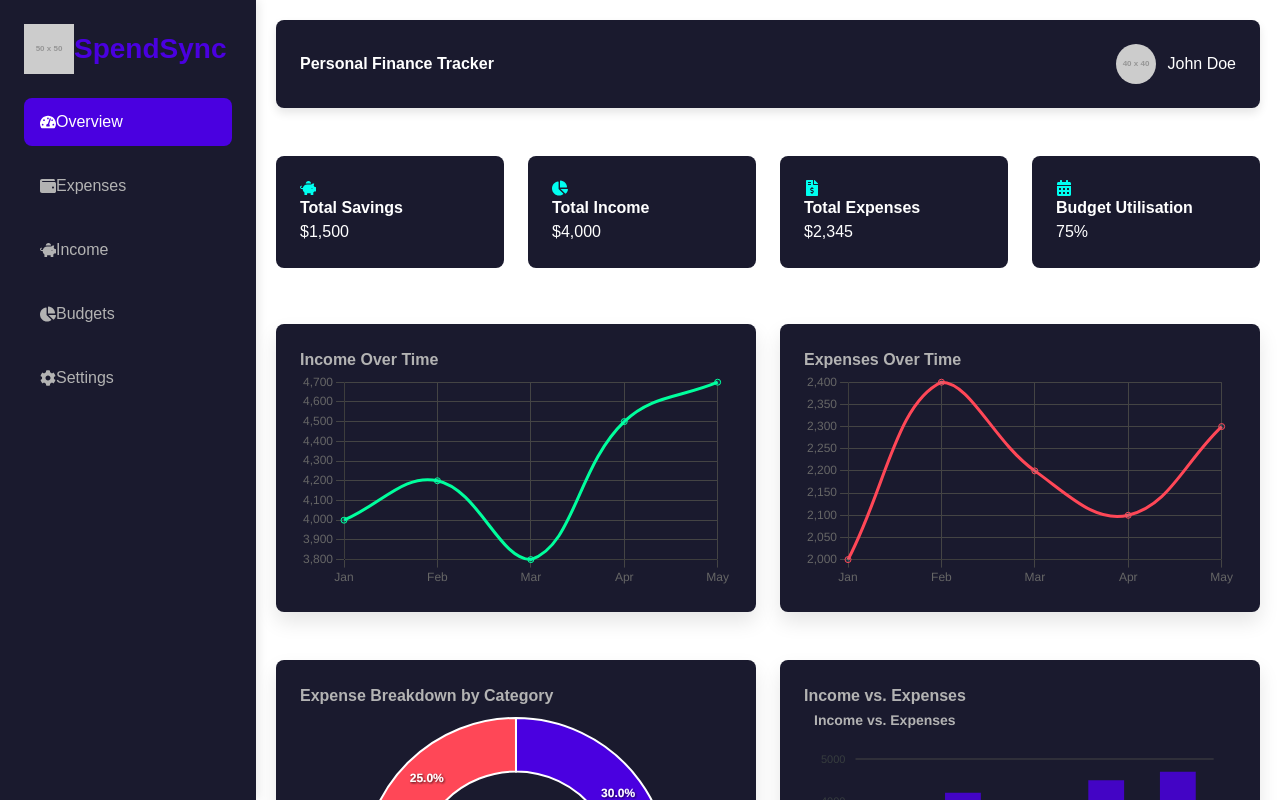
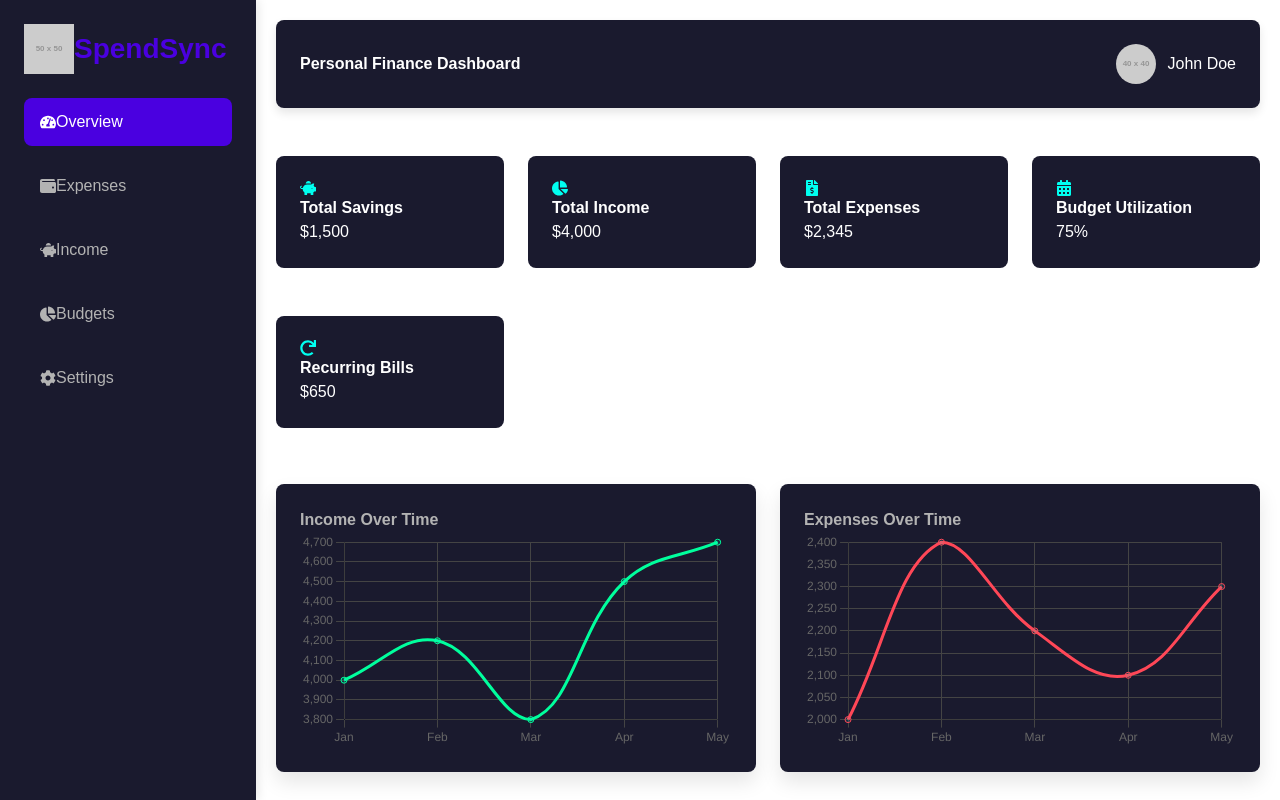
Before and after one commit to KevST14/SpendSync, a Next.js app: page / in a window 1280 px wide. Shown: the top 800 px of the page. Built offline with nearby package versions, Linux system fonts and the light colour scheme.

Commit message:
add new reccuring bills card in dashboard overview

```diff
--- a/src/app/page.js
+++ b/src/app/page.js
@@ -3,7 +3,7 @@
 
 import dynamic from 'next/dynamic';
 import Sidebar from './components/Sidebar';
-import { FaPiggyBank, FaChartPie, FaFileInvoiceDollar, FaCalendarAlt } from 'react-icons/fa';
+import { FaPiggyBank, FaChartPie, FaFileInvoiceDollar, FaCalendarAlt, FaRedo } from 'react-icons/fa';
 
 const LineChart = dynamic(() => import('./components/LineChart'), { ssr: false });
 const BarChart = dynamic(() => import('./components/BarChart'), { ssr: false });
@@ -18,7 +18,7 @@ export default function DashboardPage() {
       <Sidebar />
       <main className="main-content flex-1 p-6">
         <header className="header mb-6 p-4 bg-surface rounded-lg shadow-lg flex justify-between items-center">
-          <h1 className="text-2xl font-bold">Personal Finance Tracker</h1>
+          <h1 className="text-2xl font-bold">Personal Finance Dashboard</h1>
           <div className="user-info flex items-center">
             <img src="https://via.placeholder.com/40" alt="User Avatar" className="avatar rounded-full mr-3" />
             <span>John Doe</span>
@@ -27,7 +27,7 @@ export default function DashboardPage() {
 
         {/* Dashboard Overview */}
         <h2 className="text-xl font-bold mb-4">Dashboard Overview</h2>
-        <div className="stats-grid grid grid-cols-1 md:grid-cols-2 lg:grid-cols-4 gap-6 mb-8">
+        <div className="stats-grid grid grid-cols-1 md:grid-cols-2 lg:grid-cols-5 gap-6 mb-8">
           <div className="stat-card bg-surface p-6 rounded-lg shadow-md glow pulse">
             <FaPiggyBank className="text-2xl text-accent mb-2" />
             <h3>Total Savings</h3>
@@ -45,8 +45,13 @@ export default function DashboardPage() {
           </div>
           <div className="stat-card bg-surface p-6 rounded-lg shadow-md glow pulse">
             <FaCalendarAlt className="text-2xl text-accent mb-2" />
-            <h3>Budget Utilisation</h3>
+            <h3>Budget Utilization</h3>
             <p className="text-3xl font-bold">75%</p>
+          </div>
+          <div className="stat-card bg-surface p-6 rounded-lg shadow-md glow pulse">
+            <FaRedo className="text-2xl text-accent mb-2" />
+            <h3>Recurring Bills</h3>
+            <p className="text-3xl font-bold">$650</p>
           </div>
         </div>
 
```
